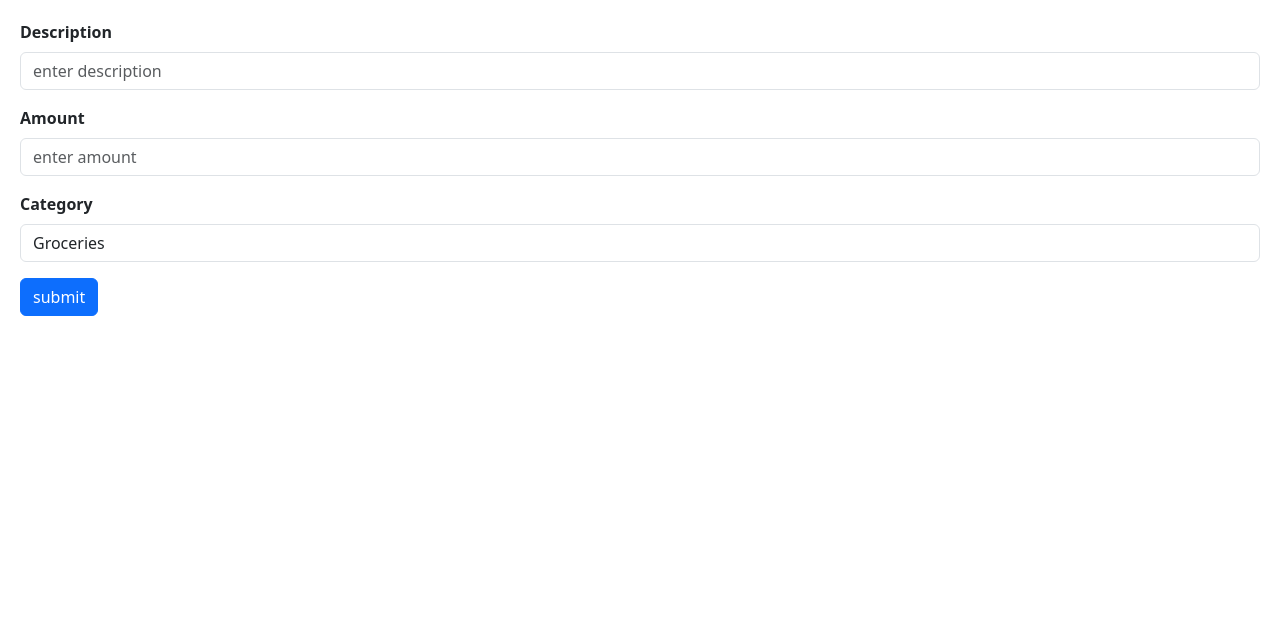
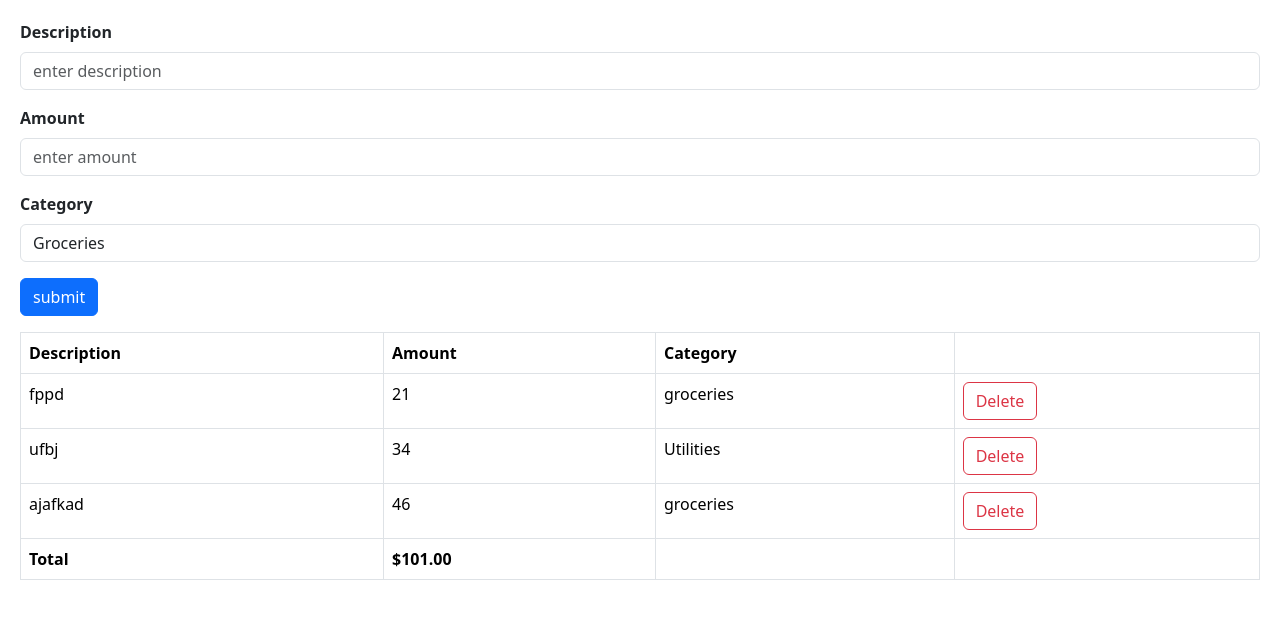
Before and after one commit to dan-kingo/geeks, a React (Vite) app: page / in a window 1280 px wide. Shown: the top 618 px of the page. Built offline with nearby package versions, Linux system fonts and the light colour scheme.

Commit message:
implement expense list

```diff
--- a/src/App.tsx
+++ b/src/App.tsx
@@ -1,9 +1,20 @@
+import { useState } from "react";
 import ExpenseForm from "./expense-tracker/ExpenseForm";
+import ExpenseList, { Expense } from "./expense-tracker/ExpenseList";
 
 const App = () => {
+  const [expenses, setExpenses] = useState<Expense[]>([
+    { id: 1, description: "fppd", amount: 21, category: "groceries" },
+    { id: 2, description: "ufbj", amount: 34, category: "Utilities" },
+    { id: 3, description: "ajafkad", amount: 46, category: "groceries" },
+  ]);
   return (
     <>
       <ExpenseForm />
+      <ExpenseList
+        onDelete={(id) => setExpenses(expenses.filter((e) => e.id !== id))}
+        expenses={expenses}
+      />
     </>
   );
 };
--- /dev/null
+++ b/src/expense-tracker/ExpenseList.tsx
@@ -0,0 +1,62 @@
+export interface Expense {
+  id: number;
+  description: string;
+  amount: number;
+  category: string;
+}
+
+interface Props {
+  expenses: Expense[];
+  onDelete: (id: number) => void;
+}
+
+const ExpenseList = ({ expenses, onDelete }: Props) => {
+  return (
+    <>
+      <table className="table table-bordered mt-3">
+        <thead>
+          <tr>
+            <th>Description</th>
+            <th>Amount</th>
+            <th>Category</th>
+            <th></th>
+          </tr>
+        </thead>
+
+        <tbody>
+          {expenses.map((expense) => (
+            <tr key={expense.id}>
+              <td>{expense.description}</td>
+              <td>{expense.amount}</td>
+              <td>{expense.category}</td>
+              <td>
+                <button
+                  onClick={() => onDelete(expense.id)}
+                  className="btn btn-outline-danger"
+                >
+                  Delete
+                </button>
+              </td>
+            </tr>
+          ))}
+        </tbody>
+
+        <tfoot>
+          <tr>
+            <th>Total</th>
+            <th>
+              $
+              {expenses
+                .reduce((acc, expense) => acc + expense.amount, 0)
+                .toFixed(2)}
+            </th>
+            <td></td>
+            <td></td>
+          </tr>
+        </tfoot>
+      </table>
+    </>
+  );
+};
+
+export default ExpenseList;
```
